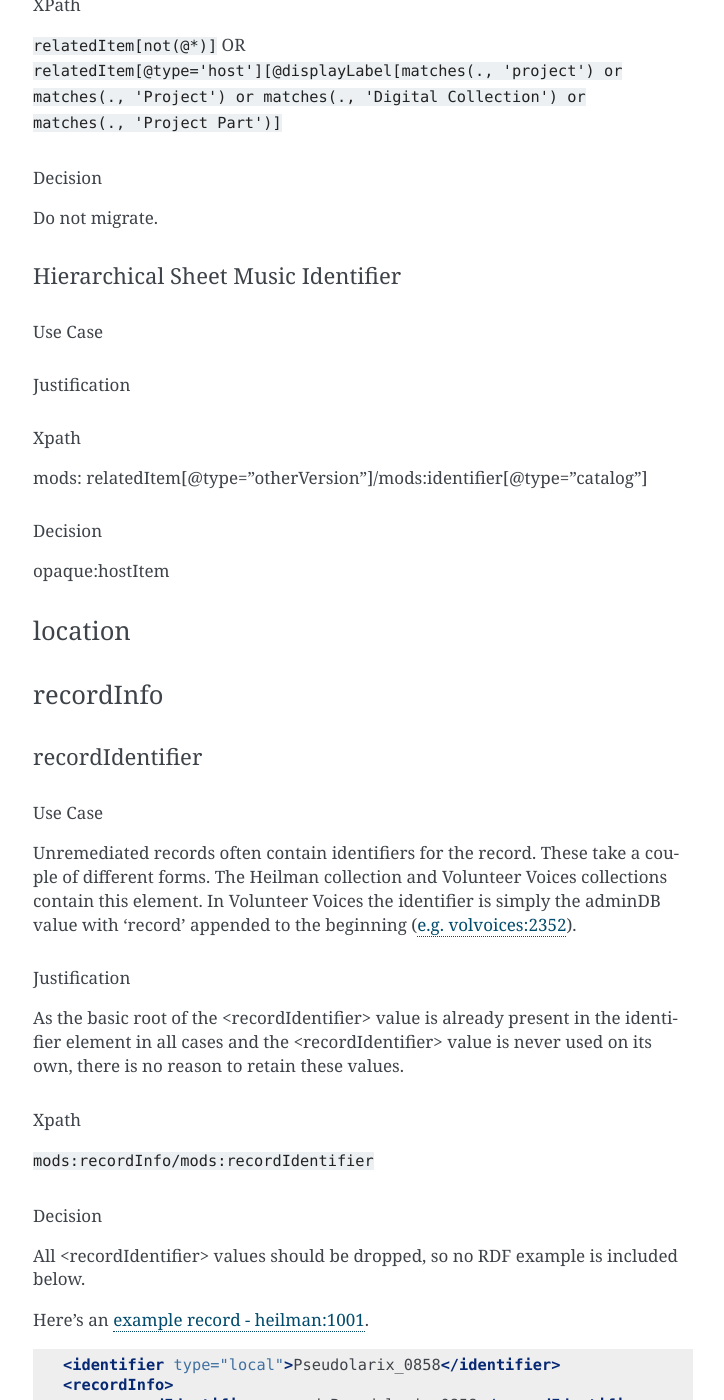
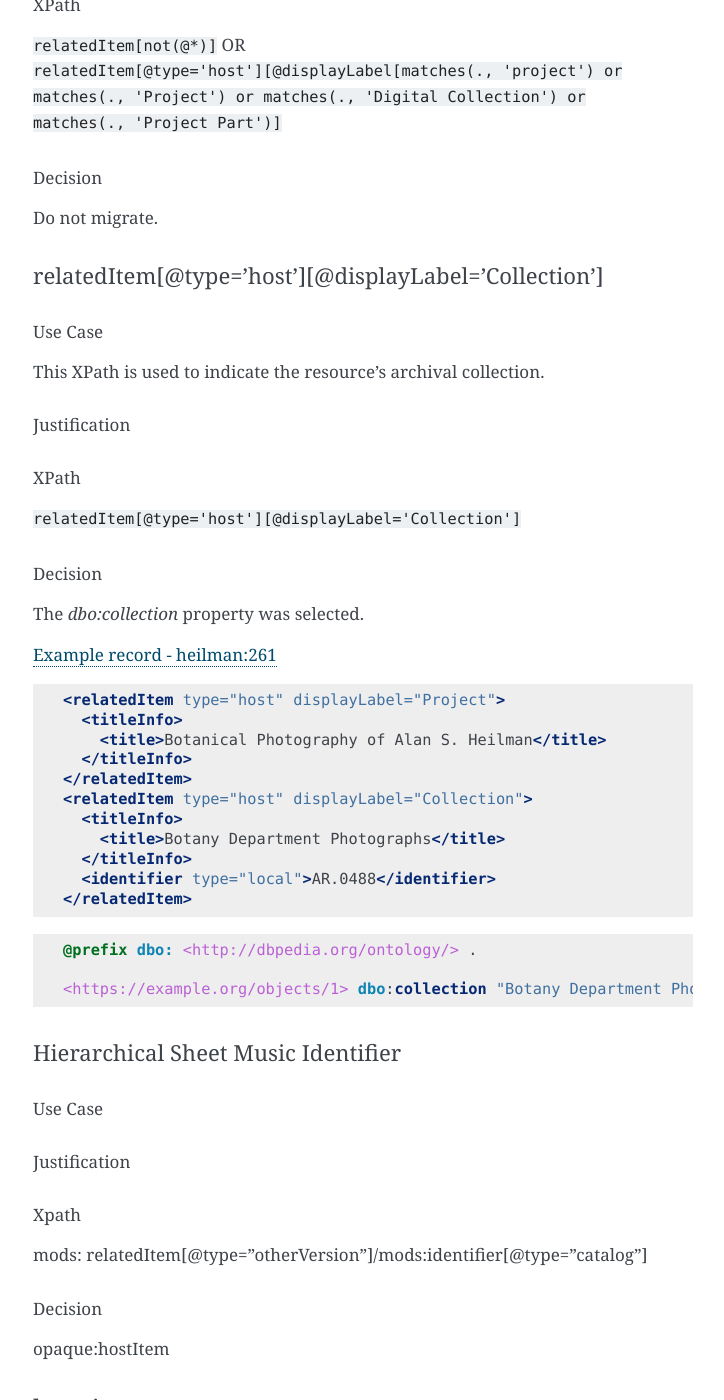
Before and after one commit to UTKcataloging/mods_to_rdf, a Sphinx documentation site: the page built from docs/source/contents/4_draft_mapping.rst, in a window 1280 px wide and 1400 px high, scrolled down 46160 px. Shown: the whole window, without its empty margins (387-1111 px from the left). Built offline with Sphinx 7.4.7, drawn with Linux system fonts in a browser that asks for light colours; formulas are drawn with MathJax 3; some of the changed text lies outside the part shown.

Commit message:
Add `relatedItem[@type='host'][@displayLabel='Collection']` section

```diff
--- a/docs/source/contents/4_draft_mapping.rst
+++ b/docs/source/contents/4_draft_mapping.rst
@@ -2170,6 +2170,45 @@ Decision
 ^^^^^^^^
 Do not migrate.
 
+relatedItem[@type='host'][@displayLabel='Collection']
+-----------------------------------------------------
+Use Case
+^^^^^^^^
+This XPath is used to indicate the resource's archival collection.
+
+Justification
+^^^^^^^^^^^^^
+
+XPath
+^^^^^
+:code:`relatedItem[@type='host'][@displayLabel='Collection']`
+
+Decision
+^^^^^^^^
+The `dbo:collection` property was selected.
+
+`Example record - heilman:261 <https://digital.lib.utk.edu/collections/islandora/object/heilman:261/datastream/MODS/view>`_
+
+.. code-block:: xml
+
+    <relatedItem type="host" displayLabel="Project">
+      <titleInfo>
+        <title>Botanical Photography of Alan S. Heilman</title>
+      </titleInfo>
+    </relatedItem>
+    <relatedItem type="host" displayLabel="Collection">
+      <titleInfo>
+        <title>Botany Department Photographs</title>
+      </titleInfo>
+      <identifier type="local">AR.0488</identifier>
+    </relatedItem>
+
+.. code-block:: turtle
+
+    @prefix dbo: <http://dbpedia.org/ontology/> .
+
+    <https://example.org/objects/1> dbo:collection "Botany Department Photographs, AR.0488" .
+
 Hierarchical Sheet Music Identifier
 -----------------------------------
 
```
